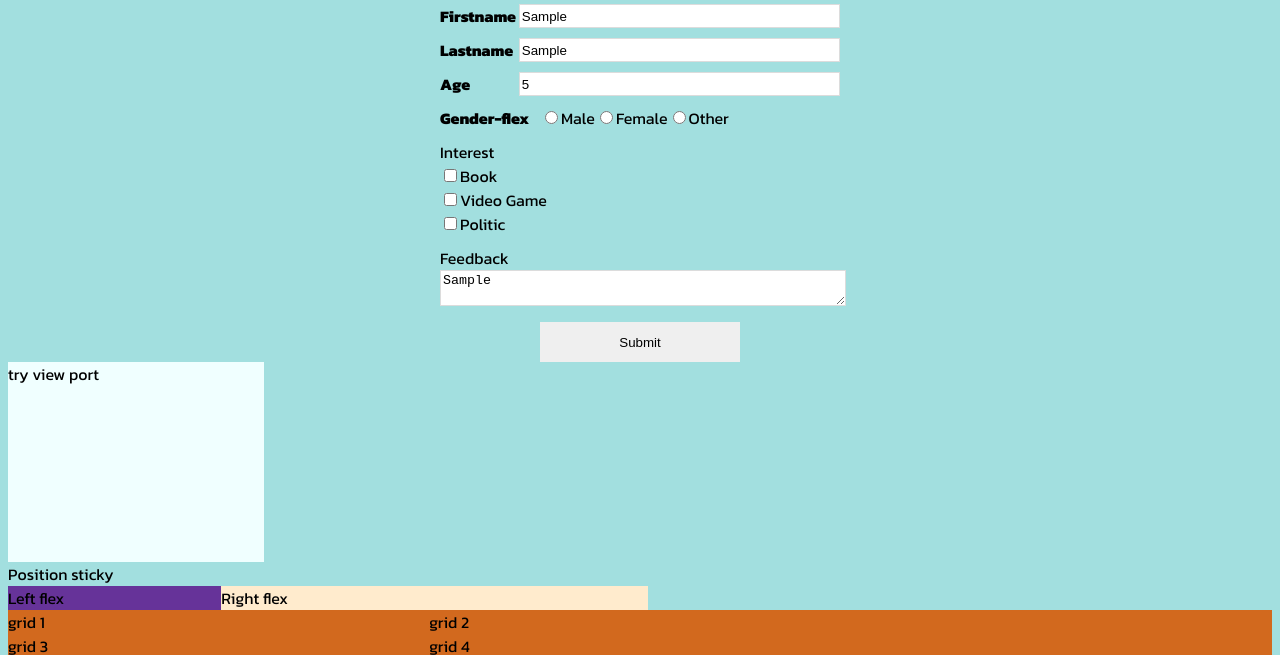
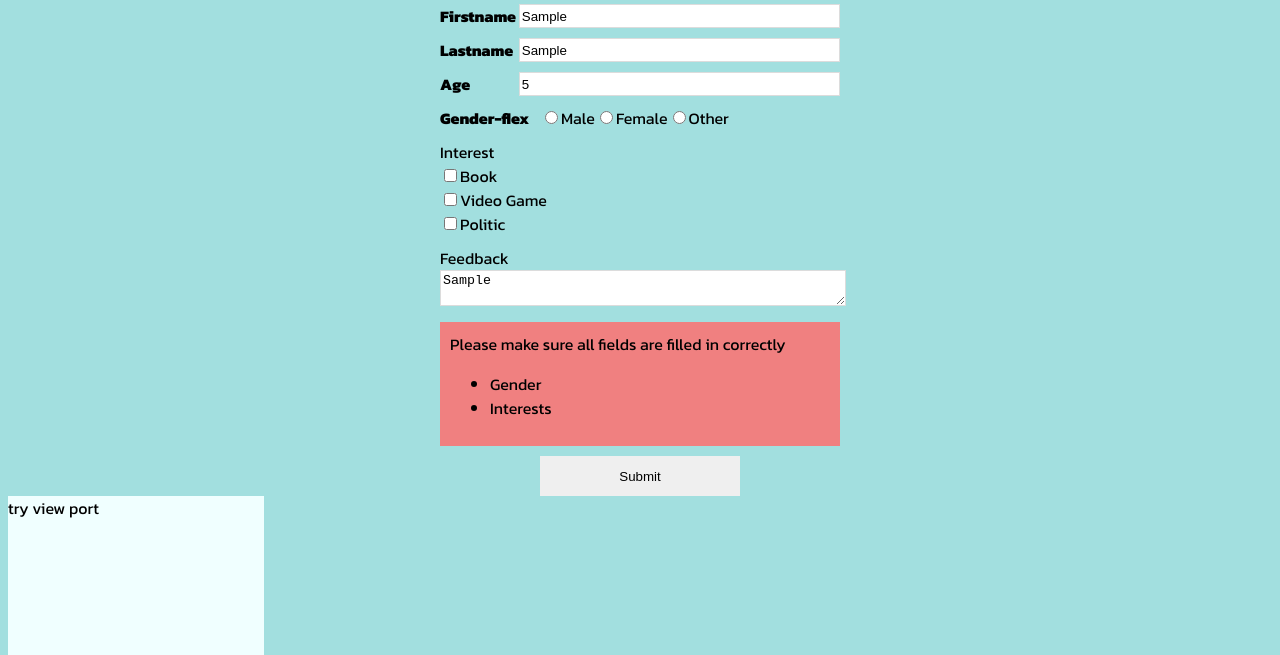
Before and after one commit to bank8426/try-html-css-js, a plain HTML site: page try-html-css/index.html in a window 1280 px wide. Both pictures are taken after typing "Sample", "Sample", "5", "Sample" into the empty fields and a click on the button "Submit". Shown: the part 96-751 px from the top of the page. Drawn offline with nearby package versions, Linux system fonts and the light colour scheme.

Commit message:
add form validation on front and back

```diff
--- a/try-html-css/index.html
+++ b/try-html-css/index.html
@@ -45,6 +45,9 @@
       Feedback
       <div><textarea name="feedback"></textarea></div>
     </div>
+    <div id="message" class="message">
+    </div>
+
     <div class="center"><button id="submit-button" onclick="submitForm()" class="button">Submit</button></div>
   </div>
 
@@ -141,6 +144,7 @@
   </table>
 
   <a href="https://google.com" target="_blank">Google Link</a>
+  <script src="https://unpkg.com/axios@1.6.7/dist/axios.min.js"></script>
   <script src="index.js"></script>
 </body>
 
--- a/try-html-css/index.js
+++ b/try-html-css/index.js
@@ -4,18 +4,32 @@ let firstnameDOM = document.querySelector("input[name=firstname]");
 let lastnameDOM = document.querySelector("input[name=lastname]");
 let ageDOM = document.querySelector("input[name=age]");
 let feedbackDOM = document.querySelector("textarea[name=feedback]");
-// let submit
+let messageDOM = document.getElementById("message");
 
-function submitForm() {
-  let genderDOM = document.querySelector("input[name=gender]:checked");
-  let interestsDOM = document.querySelectorAll("input[name=interest]:checked");
+const validateData = (user) => {
+  let errors = [];
+
+  if (!user.firstname) errors.push("Firstname");
+  if (!user.lastname) errors.push("Lastname");
+  if (!user.age) errors.push("Age");
+  if (!user.gender) errors.push("Gender");
+  if (!user.interest) errors.push("Interests");
+  if (!user.feedback) errors.push("Feedback");
+
+  return errors;
+};
+
+const submitForm = async () => {
+  let genderDOM = document.querySelector("input[name=gender]:checked") || {};
+  let interestsDOM =
+    document.querySelectorAll("input[name=interest]:checked") || {};
 
   console.log("genderDOM");
   console.log(genderDOM);
   console.log("interestsDOM");
   console.log(interestsDOM);
-
-  let result = {
+  try {
+    let user = {
       firstname: firstnameDOM.value,
       lastname: lastnameDOM.value,
       age: ageDOM.value,
@@ -32,13 +46,55 @@ function submitForm() {
         interestText += ", ";
       }
     }
-  result.interest = interestText;
+    user.interest = interestText;
 
-  console.log("interestsDOM");
-  console.log(interestsDOM);
+    let validateResult = validateData(user);
 
-  console.log(result);
+    if (validateResult.length > 0) {
+      throw {
+        message: "Please make sure all fields are filled in correctly",
+        errors: validateResult,
+      };
     }
+
+    console.log("user");
+    console.log(user);
+    console.log("validateResult");
+    console.log(validateResult);
+
+    let respond = await axios.post("http://localhost:8000/users", user);
+    console.log("respond");
+    console.log(respond);
+
+    messageDOM.innerText = "Add new user successful";
+    messageDOM.className = "message success";
+  } catch (error) {
+    messageDOM.className = "message danger";
+    messageDOM.innerText = "Fail to add new user";
+
+    console.log(error);
+
+    if (error.response) {
+      console.log(error.response);
+      console.log(error.response.status);
+      console.log(error.response.data.errors);
+      error.message = error.response.data.message;
+      error.errors = error.response.data.errors;
+    }
+
+    if (error.errors) {
+      let innerHtml = `<div>${error.message}</div>`;
+      innerHtml += "<ul>";
+
+      for (let i = 0; i < error.errors.length; i++) {
+        innerHtml += `<li>${error.errors[i]}</li>`;
+      }
+
+      innerHtml += "</ul>";
+      messageDOM.innerHTML = innerHtml;
+    }
+  }
+};
 
 // name="firstname"
 // name="lastname"
--- a/try-html-css/style.css
+++ b/try-html-css/style.css
@@ -119,6 +119,25 @@ textarea {
   border: 0px;
 }
 
+.message {
+  padding: 10px;
+  margin-bottom: 10px;
+  background-color: lightgrey;
+  display: none;
+}
+
+.message.success {
+  background-color: lightgreen;
+  display: block;
+
+}
+
+.message.danger {
+  background-color: lightcoral;
+  display: block;
+
+}
+
 @media screen and (max-width: 768px) {
   .flex {
     flex-direction: column;
```
Also changed, not shown: server/index.js (+26 -11 lines), try-html-css/css.html (+11 -2 lines). Lines whose indentation alone changed are shown as unchanged.
